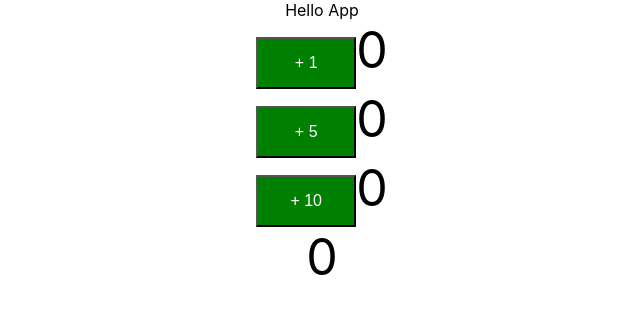
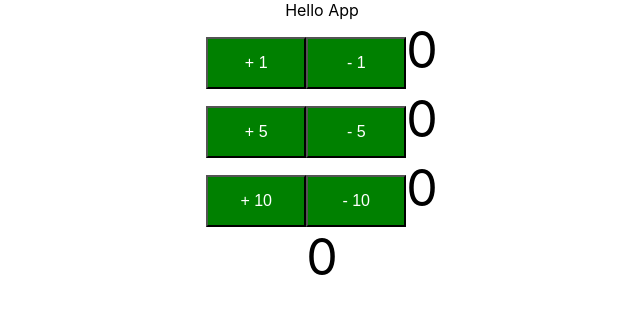
Before and after one commit to VDK84/fullStackReactSpringBoot, a React (Create React App) app in the folder frontend/todo-app/: page / in a window 1280 px wide. Shown: the top 314 px of the page, without its empty margins (318-958 px from the left). Built offline with nearby package versions, Linux system fonts and the light colour scheme.

Commit message:
Add decrease button

```diff
--- a/frontend/todo-app/src/components/Counter.jsx
+++ b/frontend/todo-app/src/components/Counter.jsx
@@ -13,14 +13,15 @@
     }
 
     this.increment = this.increment.bind(this);
+    this.decrement = this.decrement.bind(this);
   }
 
   render() {
     return (
       <div className="Counter">
-        <CounterButton incrementMethod={this.increment}/>
-        <CounterButton by={5} incrementMethod={this.increment}/>
-        <CounterButton by={10} incrementMethod={this.increment}/>
+        <CounterButton incrementMethod={this.increment} decrementMethod={this.decrement}/>
+        <CounterButton by={5} incrementMethod={this.increment} decrementMethod={this.decrement}/>
+        <CounterButton by={10} incrementMethod={this.increment} decrementMethod={this.decrement}/>
         <span className="count">{this.state.counter}</span>
       </div>
     );
@@ -31,6 +32,12 @@
       counter: this.state.counter + by
      });
   }
+
+  decrement(by){
+    this.setState({
+      counter: this.state.counter - by
+     });
+  }
 }
 
 
--- a/frontend/todo-app/src/components/CounterButton.jsx
+++ b/frontend/todo-app/src/components/CounterButton.jsx
@@ -12,11 +12,13 @@
     }
 
     this.increment = this.increment.bind(this);
+    this.decrement = this.decrement.bind(this);
   }
   render() {
     return (
       <div className="counter">
         <button onClick={this.increment} >+ {this.props.by}</button>
+        <button onClick={this.decrement} >- {this.props.by}</button>
         <span className="count">{this.state.counter}</span>
       </div>
 
@@ -24,13 +26,23 @@
   }
 
   increment(){
-    this.setState({
-      counter: this.state.counter + this.props.by
-     });
+    this.setState((prevState) => {
+      return {counter: prevState.counter + this.props.by}
+     }
+    );
+    this.props.incrementMethod(this.props.by);
+  }
 
-     this.props.incrementMethod(this.props.by);
+  decrement(){
+    this.setState((prevState) => {
+      return {counter: prevState.counter - this.props.by}
+     }
+    );
+    this.props.decrementMethod(this.props.by);
   }
+
 }
+
 
 CounterButton.defaultProps = {
   by : 1
```
